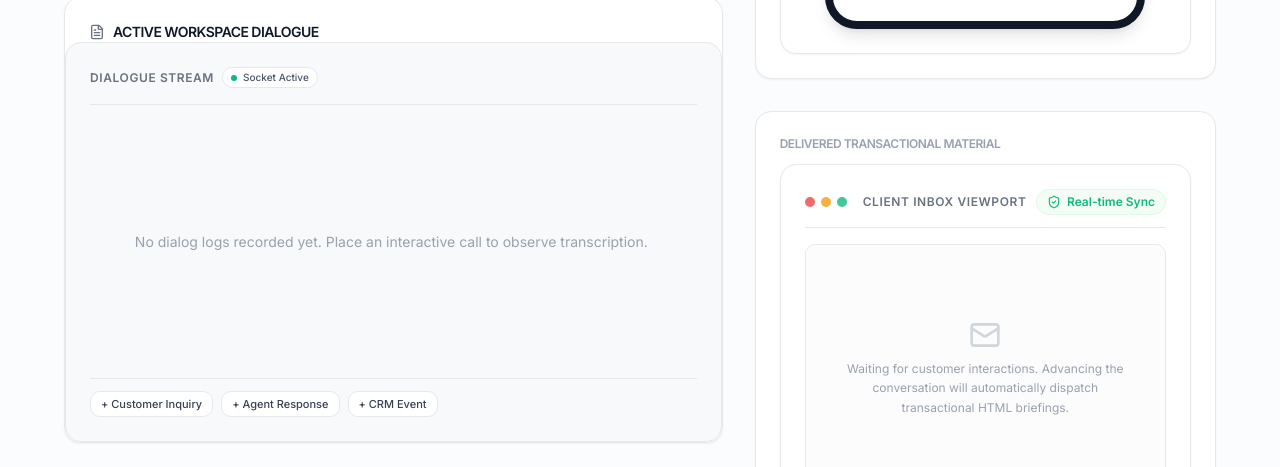
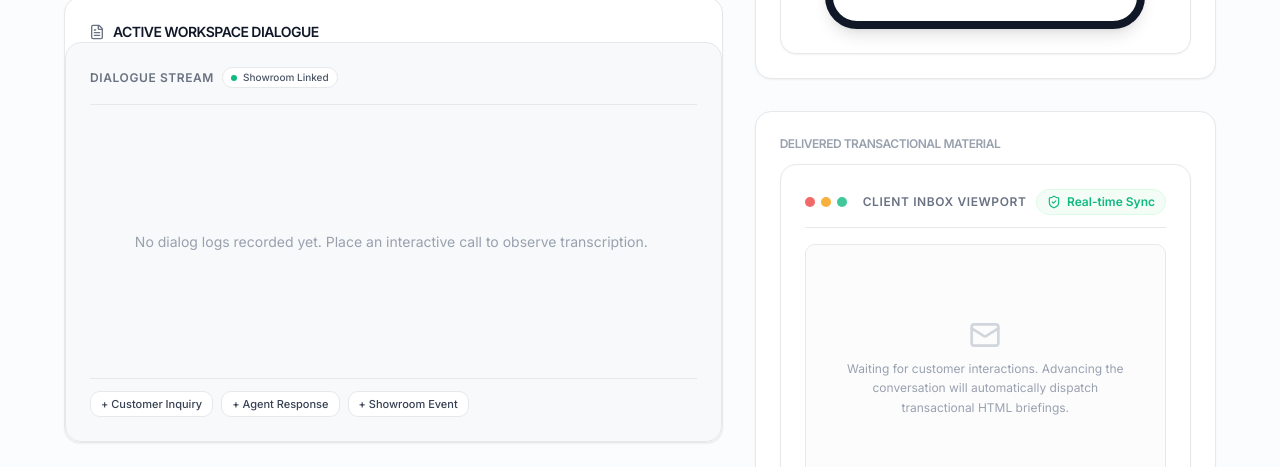
Before and after one commit to tekguyz/Real-Stone-Granite-AI-Experience, a Next.js app: page / in a window 1280 px wide. Shown: the part 741-1208 px from the top of the page. Built offline with nearby package versions, Linux system fonts and the light colour scheme; no server answers.

Commit message:
Update connection status labels and button text

```diff
--- a/components/LiveActivityFeed.tsx
+++ b/components/LiveActivityFeed.tsx
@@ -177,19 +177,19 @@ export default function LiveActivityFeed({
             {connectionStatus === 'connected' && (
               <>
                 <span className="w-1.5 h-1.5 rounded-full bg-[#10b981]"></span>
-                <span className="text-gray-600 font-medium">Socket Active</span>
+                <span className="text-gray-600 font-medium">Showroom Linked</span>
               </>
             )}
             {connectionStatus === 'paused' && (
               <>
                 <span className="w-1.5 h-1.5 rounded-full bg-amber-500"></span>
-                <span className="text-gray-600 font-medium font-mono">Paused</span>
+                <span className="text-gray-600 font-medium">Paused</span>
               </>
             )}
             {connectionStatus === 'unconfigured' && (
               <>
                 <span className="w-1.5 h-1.5 rounded-full bg-blue-500"></span>
-                <span className="text-gray-600 font-medium">Demo Mode</span>
+                <span className="text-gray-600 font-medium">Showroom Simulator</span>
               </>
             )}
           </div>
@@ -241,8 +241,8 @@ export default function LiveActivityFeed({
                 className={`flex w-full ${alignment}`}
               >
                 {message.sender === 'system' ? (
-                  <div className="py-1 px-4 text-center text-gray-500 font-mono text-[11px]">
-                    Update: {message.text}
+                  <div className="py-1 px-4 text-center text-gray-500 text-[12px] font-sans">
+                    Showroom update: {message.text}
                   </div>
                 ) : (
                   <div className="flex flex-col gap-1 max-w-[80%]">
@@ -281,10 +281,10 @@ export default function LiveActivityFeed({
           + Agent Response
         </button>
         <button
-          onClick={() => handleSimulateSentence('system', "CRM synced: customer name set to 'Leonardo', material set to 'Marble'")}
+          onClick={() => handleSimulateSentence('system', "customer name updated to 'Leonardo', material preference set to 'Marble'")}
           className="text-[11px] bg-white hover:bg-gray-50 text-gray-700 font-medium py-1 px-2.5 rounded-md border border-[var(--color-border-hairline)] shrink-0 transition-colors"
         >
-          + CRM Event
+          + Showroom Event
         </button>
         {isLive && (
           <button
```
